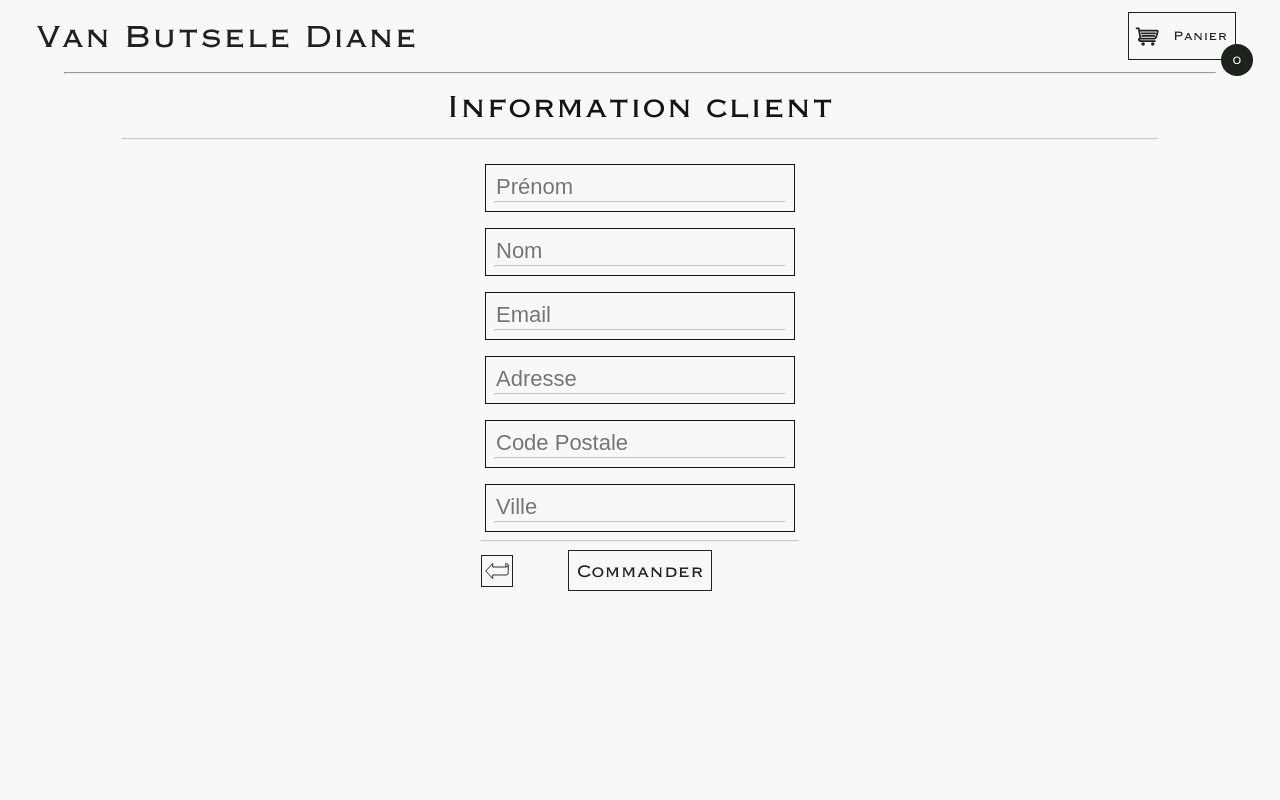
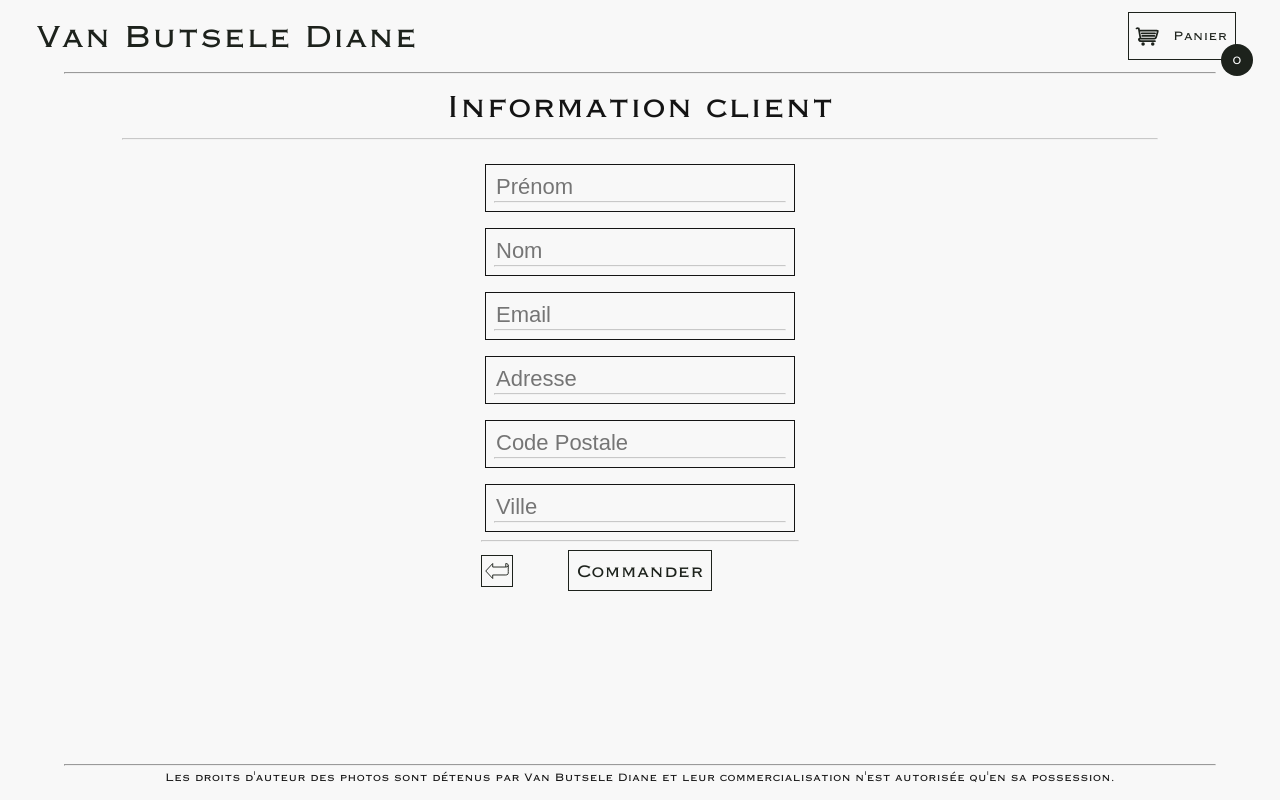
Before and after one commit to victorbusta/victorbusta-shop-vitrine, a Vue app in the folder vitrine/: page /customer in a window 1280 px wide. Built offline with nearby package versions, Linux system fonts and the light colour scheme.

Commit message:
add rights

```diff
--- a/vitrine/src/App.vue
+++ b/vitrine/src/App.vue
@@ -35,6 +35,14 @@ checkoutStore.initData();
   <main>
     <RouterView />
   </main>
+
+  <hr>
+
+  <footer>
+    <h4 style="text-align: center;">
+    Les droits d'auteur des photos sont détenus par Van Butsele Diane et leur commercialisation n'est autorisée qu'en sa possession.
+    </h4>
+  </footer>
 </template>
 
 <style scoped>
--- a/vitrine/src/http.ts
+++ b/vitrine/src/http.ts
@@ -1,8 +1,8 @@
 import axios from 'axios';
 
 export const HTTP = axios.create({
-  baseURL: `http://localhost:3000/`
-  // baseURL: `http://90.79.207.27:3000/`
+  // baseURL: `http://localhost:3000/`
+  baseURL: `http://90.79.207.27:3000/`
 });
 
 export const getPrints = () => {
```
